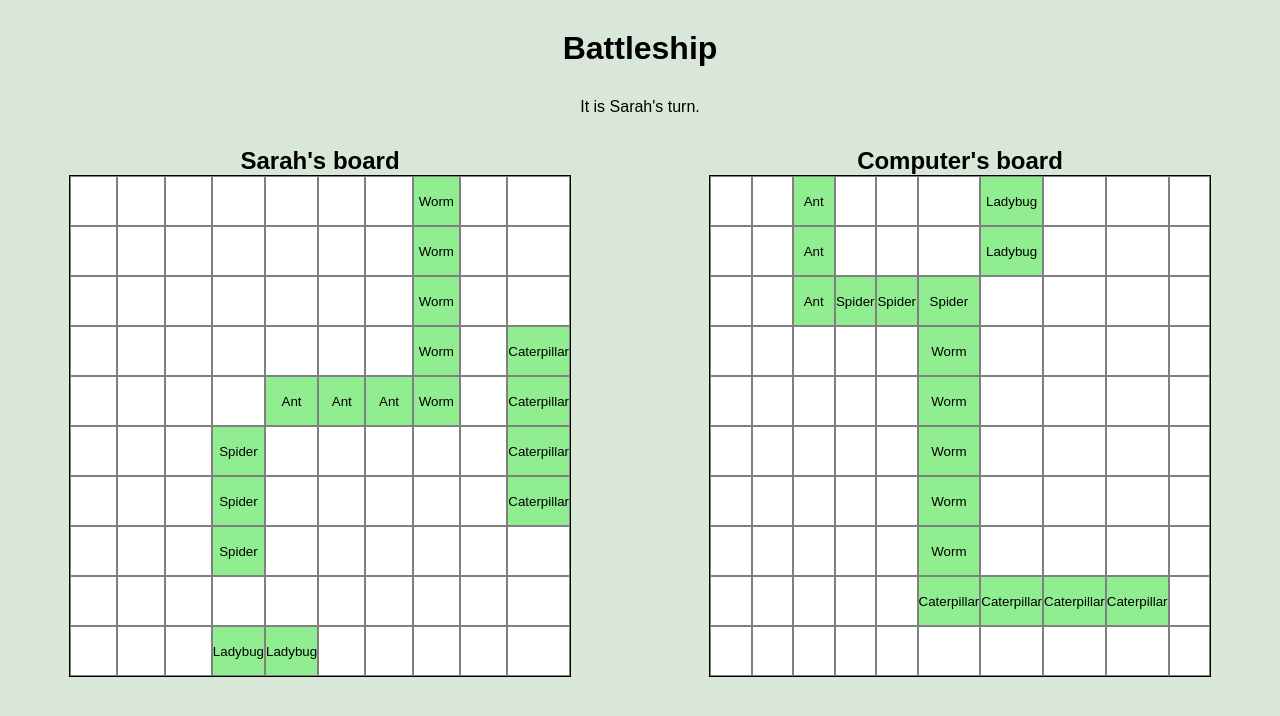
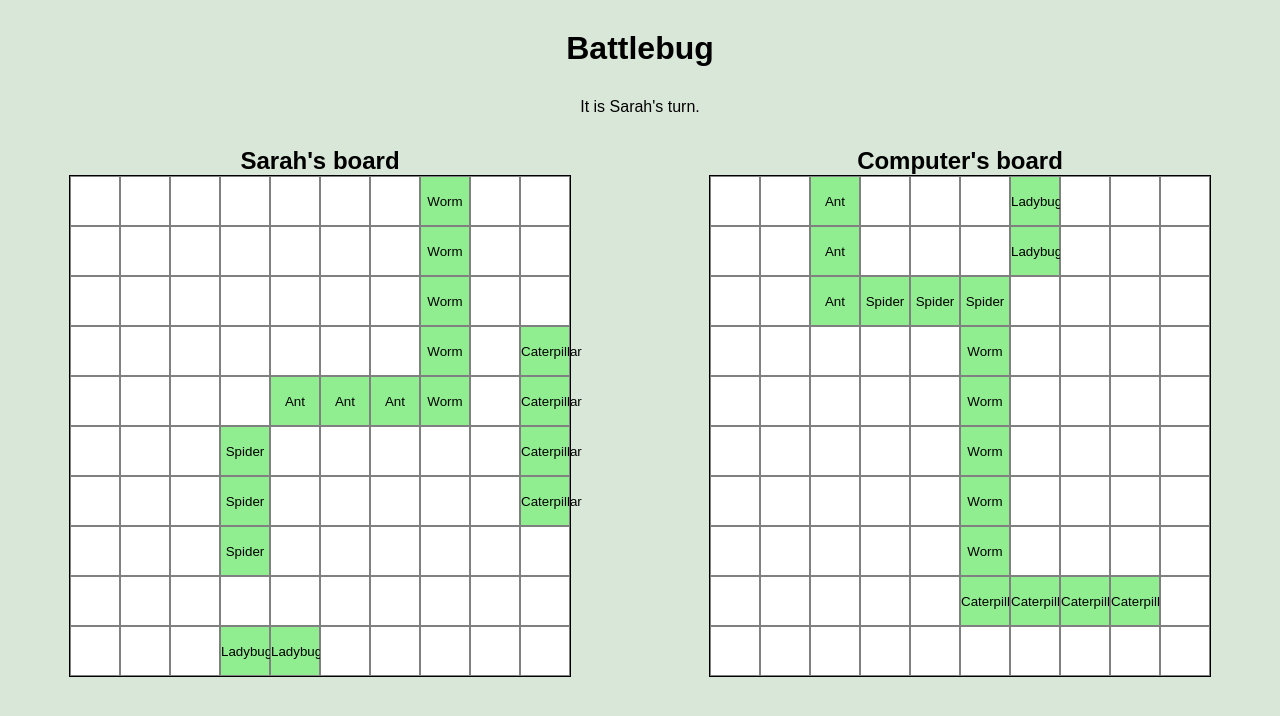
Before and after one commit to sheacronin/battleship, a plain HTML site: page index.html in a window 1280 px wide. Drawn offline with Linux system fonts and the light colour scheme.

Commit message:
Update unit width and page title

```diff
--- a/index.html
+++ b/index.html
@@ -7,7 +7,7 @@
         <title>Battleship</title>
     <script defer src="main.js"></script></head>
     <body>
-        <h1>Battleship</h1>
+        <h1>Battlebug</h1>
         <main></main>
     </body>
 </html>
```
Also changed, not shown: main.js (+1 -1 lines).
